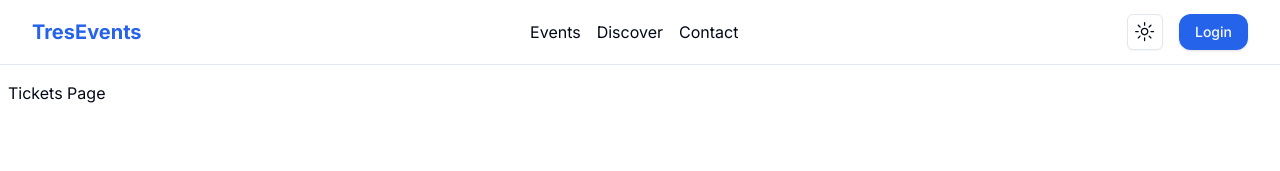
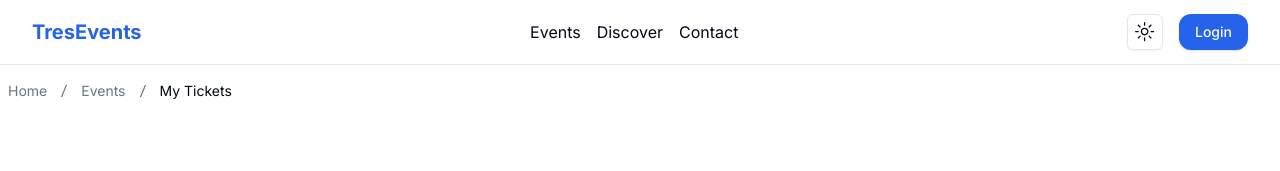
Before and after one commit to TresorRw/event-web-fe, a Next.js app: page /my-tickets in a window 1280 px wide. Shown: the top 171 px of the page. Built offline with nearby package versions, Linux system fonts and the light colour scheme; no server answers; what axios-retry would draw is missing.

Commit message:
Added breadcumb on my-tickets pae

```diff
--- a/app/my-tickets/page.tsx
+++ b/app/my-tickets/page.tsx
@@ -1,13 +1,46 @@
+import { SlashIcon } from "@radix-ui/react-icons";
+
+import {
+  Breadcrumb,
+  BreadcrumbItem,
+  BreadcrumbLink,
+  BreadcrumbList,
+  BreadcrumbPage,
+  BreadcrumbSeparator,
+} from "@/components/ui/breadcrumb";
 import Container from "@/components/ui/container";
 import Tickets from "./tickets";
 import { Suspense } from "react";
 import LoadingUI from "../loading";
+import Link from "next/link";
 
 const AttendeeTicketsPage = () => {
   return (
     <Container>
       <div className="w-full pt-4 px-2">
-        <h1>Tickets Page</h1>
+        <Breadcrumb className="mb-5">
+          <BreadcrumbList>
+            <BreadcrumbItem>
+              <BreadcrumbLink asChild>
+                <Link href="/">Home</Link>
+              </BreadcrumbLink>
+            </BreadcrumbItem>
+            <BreadcrumbSeparator>
+              <SlashIcon />
+            </BreadcrumbSeparator>
+            <BreadcrumbItem>
+              <BreadcrumbLink asChild>
+                <Link href="/events">Events</Link>
+              </BreadcrumbLink>
+            </BreadcrumbItem>
+            <BreadcrumbSeparator>
+              <SlashIcon />
+            </BreadcrumbSeparator>
+            <BreadcrumbItem>
+              <BreadcrumbPage>My Tickets</BreadcrumbPage>
+            </BreadcrumbItem>
+          </BreadcrumbList>
+        </Breadcrumb>
         <Suspense fallback={<LoadingUI />}>
           <Tickets />
         </Suspense>
--- /dev/null
+++ b/components/ui/breadcrumb.tsx
@@ -0,0 +1,115 @@
+import * as React from "react";
+import { ChevronRightIcon, DotsHorizontalIcon } from "@radix-ui/react-icons";
+import { Slot } from "@radix-ui/react-slot";
+
+import { cn } from "@/lib/utils";
+
+const Breadcrumb = React.forwardRef<
+  HTMLElement,
+  React.ComponentPropsWithoutRef<"nav"> & {
+    separator?: React.ReactNode;
+  }
+>(({ ...props }, ref) => <nav ref={ref} aria-label="breadcrumb" {...props} />);
+Breadcrumb.displayName = "Breadcrumb";
+
+const BreadcrumbList = React.forwardRef<
+  HTMLOListElement,
+  React.ComponentPropsWithoutRef<"ol">
+>(({ className, ...props }, ref) => (
+  <ol
+    ref={ref}
+    className={cn(
+      "flex flex-wrap items-center gap-1.5 break-words text-sm text-muted-foreground sm:gap-2.5",
+      className,
+    )}
+    {...props}
+  />
+));
+BreadcrumbList.displayName = "BreadcrumbList";
+
+const BreadcrumbItem = React.forwardRef<
+  HTMLLIElement,
+  React.ComponentPropsWithoutRef<"li">
+>(({ className, ...props }, ref) => (
+  <li
+    ref={ref}
+    className={cn("inline-flex items-center gap-1.5", className)}
+    {...props}
+  />
+));
+BreadcrumbItem.displayName = "BreadcrumbItem";
+
+const BreadcrumbLink = React.forwardRef<
+  HTMLAnchorElement,
+  React.ComponentPropsWithoutRef<"a"> & {
+    asChild?: boolean;
+  }
+>(({ asChild, className, ...props }, ref) => {
+  const Comp = asChild ? Slot : "a";
+
+  return (
+    <Comp
+      ref={ref}
+      className={cn("transition-colors hover:text-foreground", className)}
+      {...props}
+    />
+  );
+});
+BreadcrumbLink.displayName = "BreadcrumbLink";
+
+const BreadcrumbPage = React.forwardRef<
+  HTMLSpanElement,
+  React.ComponentPropsWithoutRef<"span">
+>(({ className, ...props }, ref) => (
+  <span
+    ref={ref}
+    role="link"
+    aria-disabled="true"
+    aria-current="page"
+    className={cn("font-normal text-foreground", className)}
+    {...props}
+  />
+));
+BreadcrumbPage.displayName = "BreadcrumbPage";
+
+const BreadcrumbSeparator = ({
+  children,
+  className,
+  ...props
+}: React.ComponentProps<"li">) => (
+  <li
+    role="presentation"
+    aria-hidden="true"
+    className={cn("[&>svg]:size-3.5", className)}
+    {...props}
+  >
+    {children ?? <ChevronRightIcon />}
+  </li>
+);
+BreadcrumbSeparator.displayName = "BreadcrumbSeparator";
+
+const BreadcrumbEllipsis = ({
+  className,
+  ...props
+}: React.ComponentProps<"span">) => (
+  <span
+    role="presentation"
+    aria-hidden="true"
+    className={cn("flex h-9 w-9 items-center justify-center", className)}
+    {...props}
+  >
+    <DotsHorizontalIcon className="h-4 w-4" />
+    <span className="sr-only">More</span>
+  </span>
+);
+BreadcrumbEllipsis.displayName = "BreadcrumbElipssis";
+
+export {
+  Breadcrumb,
+  BreadcrumbList,
+  BreadcrumbItem,
+  BreadcrumbLink,
+  BreadcrumbPage,
+  BreadcrumbSeparator,
+  BreadcrumbEllipsis,
+};
```
